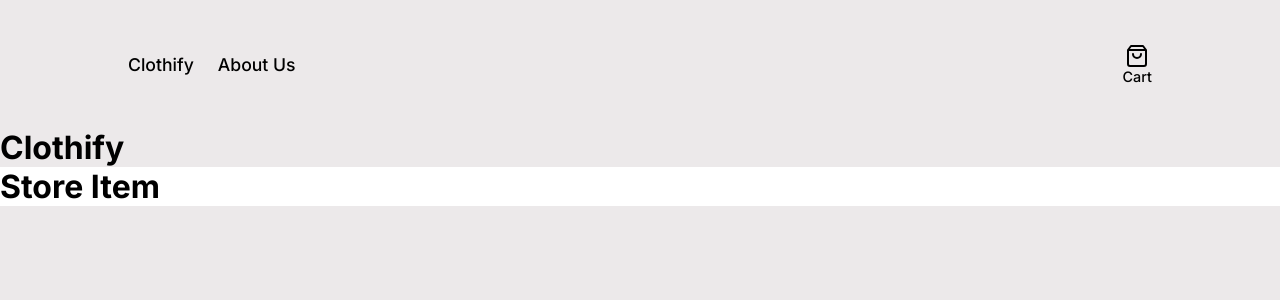
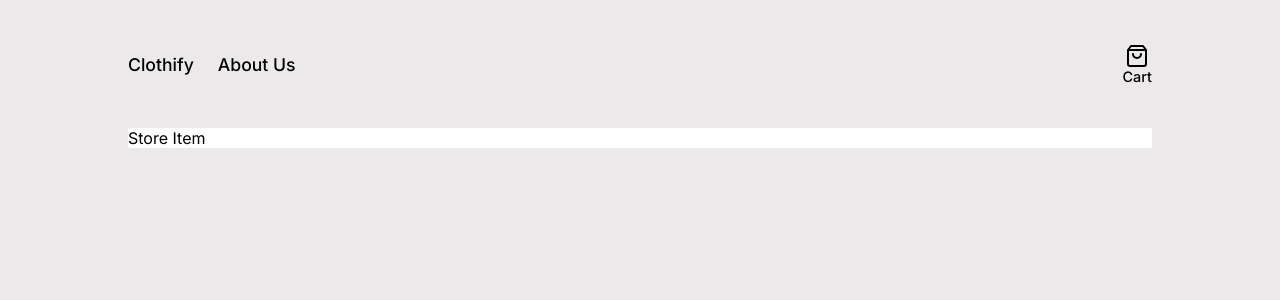
Before and after one commit to JayCodeGitHub/Clothify-Archive, a Next.js app: page / in a window 1280 px wide. Shown: the top 300 px of the page. Built offline with nearby package versions, Linux system fonts and the light colour scheme.

Commit message:
Created homepage styles

```diff
--- a/src/components/storeItem/storeItem.tsx
+++ b/src/components/storeItem/storeItem.tsx
@@ -3,7 +3,7 @@ import { Wrapper } from "./storeItem.styles";
 export default function StoreItem() {
   return (
     <Wrapper>
-      <h1>Store Item</h1>
+      <p>Store Item</p>
     </Wrapper>
   );
 }
--- a/src/pages/index.tsx
+++ b/src/pages/index.tsx
@@ -1,10 +1,10 @@
+import { Wrapper } from "@/styles/pages/homepage.styles";
 import StoreItem from "@/components/storeItem/storeItem";
 
 export default function HomePage() {
   return (
-    <main>
-      <h1>Clothify</h1>
+    <Wrapper>
       <StoreItem />
-    </main>
+    </Wrapper>
   );
 }
--- /dev/null
+++ b/src/styles/pages/homepage.styles.ts
@@ -0,0 +1,5 @@
+import styled from 'styled-components'
+
+export const Wrapper = styled.main`
+    padding: 0 10%;
+`
```
